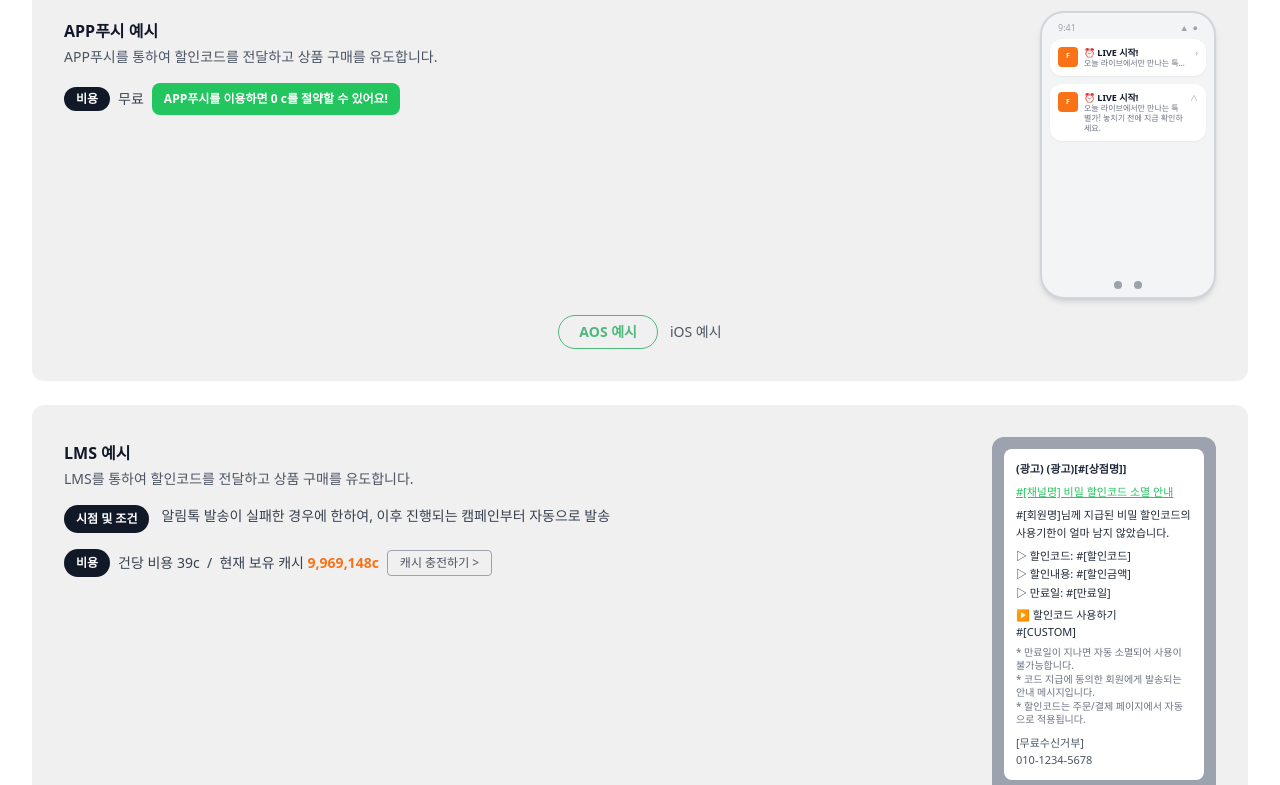
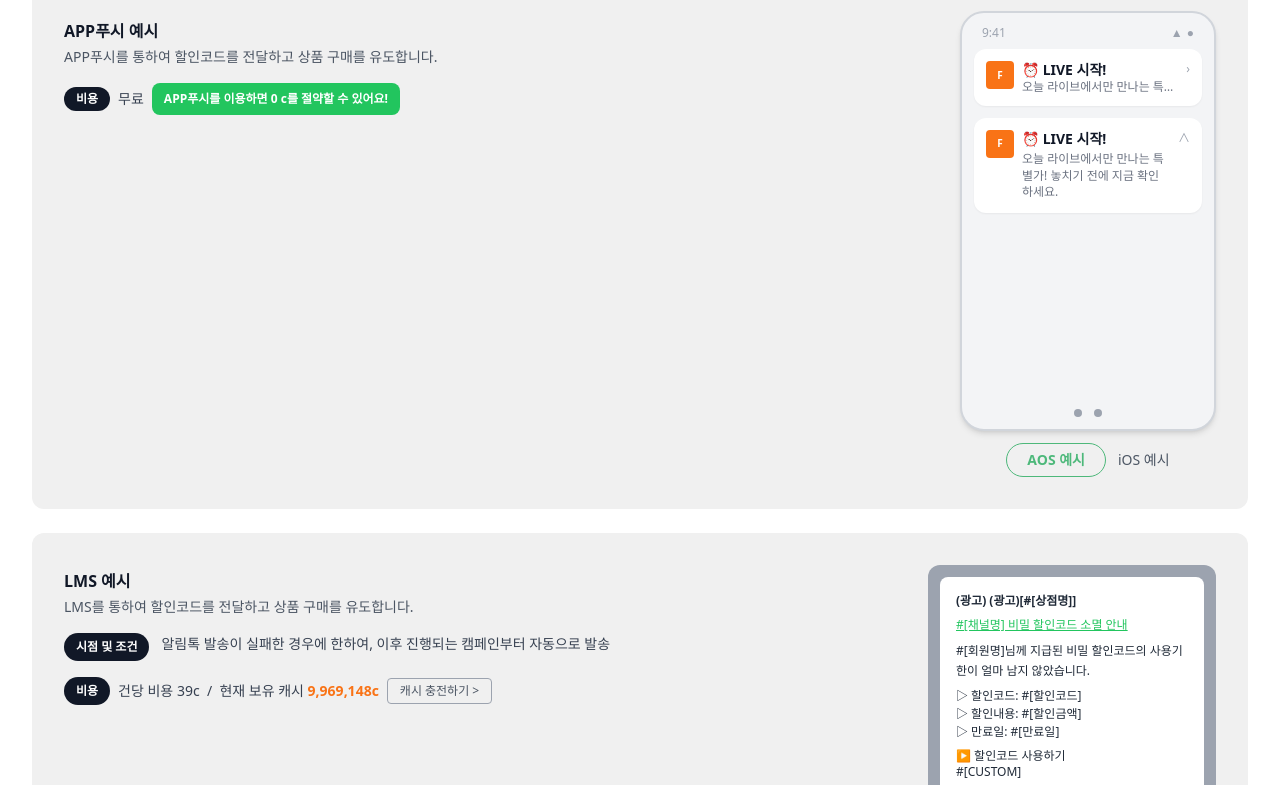
Before and after one commit to vldlzm/flexg_CRM_LIVE, a Next.js app: page /crm/live/create in a window 1280 px wide. Shown: the part 900-1685 px from the top of the page. Built offline with nearby package versions, Linux system fonts and the light colour scheme.

Commit message:
feat: 폰 목업 크기 확대, 텍스트 가독성 개선, AOS/iOS 버튼 폰 아래 이동

```diff
--- a/src/components/CrmLiveCreate.tsx
+++ b/src/components/CrmLiveCreate.tsx
@@ -59,42 +59,42 @@ const RadioInput = ({ name, label, defaultChecked }: { name: string; label: stri
 
 /* ── APP 푸시 폰 목업 ── */
 const PhoneNotification = () => (
-  <div className="relative flex h-72 w-44 flex-col rounded-3xl border-2 border-gray-300 bg-gray-100 overflow-hidden shadow-md">
+  <div className="relative flex h-[420px] w-64 flex-col rounded-3xl border-2 border-gray-300 bg-gray-100 overflow-hidden shadow-md">
     {/* 상단 시간 */}
-    <div className="flex justify-between px-4 pt-2 pb-1 text-[9px] text-gray-400">
+    <div className="flex justify-between px-5 pt-3 pb-2 text-xs text-gray-400">
       <span>9:41</span>
       <div className="flex gap-1">
         <span>▲</span><span>●</span>
       </div>
     </div>
-    <div className="flex-1 flex flex-col gap-2 px-2">
+    <div className="flex-1 flex flex-col gap-3 px-3">
       {/* 알림 (축소) */}
-      <div className="rounded-xl bg-white p-2 shadow-sm">
-        <div className="flex items-start gap-1.5">
-          <div className="h-5 w-5 rounded shrink-0 bg-orange-500 flex items-center justify-center text-[7px] font-black text-white">F</div>
+      <div className="rounded-xl bg-white p-3 shadow-sm">
+        <div className="flex items-start gap-2">
+          <div className="h-7 w-7 rounded shrink-0 bg-orange-500 flex items-center justify-center text-[10px] font-black text-white">F</div>
           <div className="min-w-0">
-            <p className="text-[9px] font-semibold text-gray-900 leading-tight">⏰ LIVE 시작!</p>
-            <p className="text-[8px] text-gray-500 leading-tight truncate">오늘 라이브에서만 만나는 특별가! 놓치기...</p>
+            <p className="text-sm font-semibold text-gray-900 leading-tight">⏰ LIVE 시작!</p>
+            <p className="text-xs text-gray-500 leading-tight truncate">오늘 라이브에서만 만나는 특별가! 놓치기...</p>
           </div>
-          <span className="text-[8px] text-gray-400 shrink-0">›</span>
+          <span className="text-xs text-gray-400 shrink-0">›</span>
         </div>
       </div>
       {/* 알림 (확장) */}
-      <div className="rounded-xl bg-white p-2 shadow-sm">
-        <div className="flex items-start gap-1.5">
-          <div className="h-5 w-5 rounded shrink-0 bg-orange-500 flex items-center justify-center text-[7px] font-black text-white">F</div>
+      <div className="rounded-xl bg-white p-3 shadow-sm">
+        <div className="flex items-start gap-2">
+          <div className="h-7 w-7 rounded shrink-0 bg-orange-500 flex items-center justify-center text-[10px] font-black text-white">F</div>
           <div className="min-w-0">
-            <p className="text-[9px] font-semibold text-gray-900 leading-tight">⏰ LIVE 시작!</p>
-            <p className="text-[8px] text-gray-500 leading-tight">
+            <p className="text-sm font-semibold text-gray-900 leading-tight">⏰ LIVE 시작!</p>
+            <p className="text-xs text-gray-500 leading-snug mt-1">
               오늘 라이브에서만 만나는 특별가! 놓치기 전에 지금 확인하세요.
             </p>
           </div>
-          <span className="text-[8px] text-gray-400 shrink-0">∧</span>
+          <span className="text-xs text-gray-400 shrink-0">∧</span>
         </div>
       </div>
     </div>
     {/* 하단 네비 */}
-    <div className="flex justify-center gap-3 py-2">
+    <div className="flex justify-center gap-3 py-3">
       <div className="h-2 w-2 rounded-full bg-gray-400" />
       <div className="h-2 w-2 rounded-full bg-gray-400" />
     </div>
@@ -328,18 +328,16 @@ export default function CrmLiveCreate() {
               </div>
             </div>
 
-            {/* 폰 목업 */}
-            <div className="shrink-0">
+            {/* 폰 목업 + AOS/iOS */}
+            <div className="shrink-0 flex flex-col items-center gap-3">
               <PhoneNotification />
+              <div className="flex items-center gap-3">
+                <button className="rounded-full border border-[#4DB87A] px-5 py-1.5 text-sm font-semibold text-[#4DB87A]">
+                  AOS 예시
+                </button>
+                <button className="text-sm text-gray-600 hover:text-gray-900">iOS 예시</button>
+              </div>
             </div>
-          </div>
-
-          {/* AOS / iOS 탭 */}
-          <div className="mt-4 flex items-center justify-center gap-3">
-            <button className="rounded-full border border-[#4DB87A] px-5 py-1.5 text-sm font-semibold text-[#4DB87A]">
-              AOS 예시
-            </button>
-            <button className="text-sm text-gray-600 hover:text-gray-900">iOS 예시</button>
           </div>
         </div>
 
@@ -375,37 +373,37 @@ export default function CrmLiveCreate() {
             </div>
 
             {/* 우측 LMS 메시지 카드 */}
-            <div className="w-56 shrink-0">
+            <div className="w-72 shrink-0">
               <div className="rounded-xl bg-[#9ca3af] p-3">
-                <div className="rounded-lg bg-white p-3 space-y-1.5">
-                  <p className="text-[11px] font-semibold text-gray-800">(광고) (광고)[#[상점명]]</p>
-                  <p className="text-[11px] font-medium text-[#22c55e] underline cursor-pointer">
+                <div className="rounded-lg bg-white p-4 space-y-2">
+                  <p className="text-xs font-semibold text-gray-800">(광고) (광고)[#[상점명]]</p>
+                  <p className="text-xs font-medium text-[#22c55e] underline cursor-pointer">
                     #[채널명] 비밀 할인코드 소멸 안내
                   </p>
-                  <p className="text-[11px] leading-relaxed text-gray-800">
+                  <p className="text-xs leading-relaxed text-gray-800">
                     #[회원명]님께 지급된 비밀 할인코드의 사용기한이 얼마 남지 않았습니다.
                   </p>
-                  <div className="space-y-0.5 text-[11px] text-gray-800">
+                  <div className="space-y-0.5 text-xs text-gray-800">
                     <p>▷ 할인코드: #[할인코드]</p>
                     <p>▷ 할인내용: #[할인금액]</p>
                     <p>▷ 만료일: #[만료일]</p>
                   </div>
-                  <div className="text-[11px] text-gray-800">
+                  <div className="text-xs text-gray-800">
                     <p>▶ 할인코드 사용하기</p>
                     <p>#[CUSTOM]</p>
                   </div>
-                  <div className="space-y-0.5 text-[10px] leading-tight text-gray-500">
+                  <div className="space-y-0.5 text-[11px] leading-tight text-gray-500">
                     <p>* 만료일이 지나면 자동 소멸되어 사용이 불가능합니다.</p>
                     <p>* 코드 지급에 동의한 회원에게 발송되는 안내 메시지입니다.</p>
                     <p>* 할인코드는 주문/결제 페이지에서 자동으로 적용됩니다.</p>
                   </div>
-                  <div className="pt-1 text-[11px] text-gray-600">
+                  <div className="pt-1 text-xs text-gray-600">
                     <p>[무료수신거부]</p>
                     <p>010-1234-5678</p>
                   </div>
                 </div>
                 <div className="mt-1 flex justify-end pr-1">
-                  <span className="text-[10px] text-gray-200">LMS 오후 1:56</span>
+                  <span className="text-[11px] text-gray-200">LMS 오후 1:56</span>
                 </div>
               </div>
               <button className="mt-2 w-full rounded-lg bg-[#111827] py-2.5 text-sm font-bold text-white hover:bg-black transition-colors">
```
